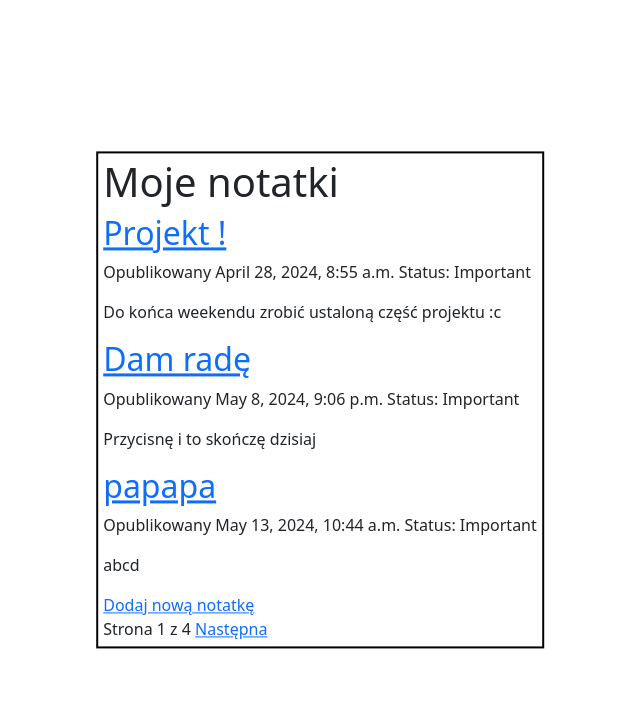
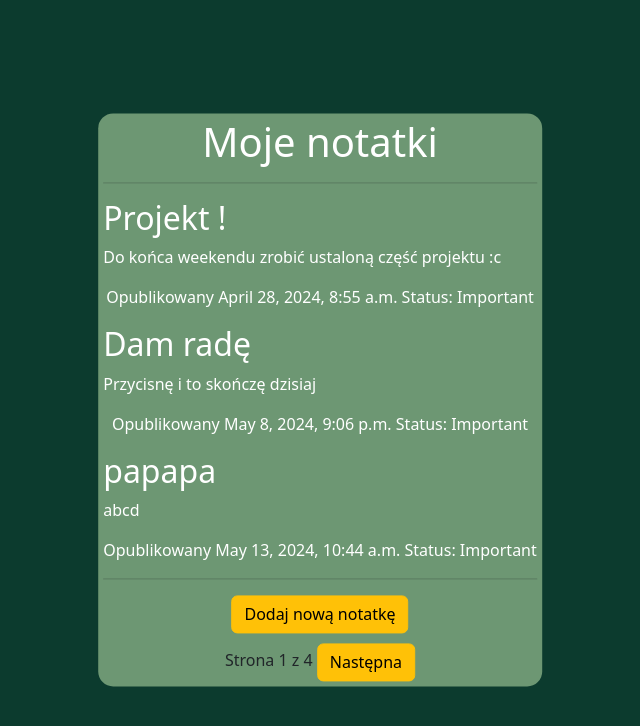
Before and after one commit to Olivier3TP/Notatnik, a Django app: page / in a window 1280 px wide. Shown: the top 726 px of the page, without its empty margins (320-960 px from the left). Run offline with Django 5.2, Linux system fonts and the light colour scheme; data comes from the database, SQL or seed files in the repository; both versions use the stored data as it was after the commit.

Commit message:
commit 4 koniec, chyba...

```diff
--- a/aplikacjaNotatnik/static/css/notatnik.css
+++ b/aplikacjaNotatnik/static/css/notatnik.css
@@ -1,11 +1,40 @@
 .main-div{
     height: auto;
     width: auto;
-    border: 2px solid black;
+    /*border: 2px solid #FFC107;*/
     padding: 5px;
     position: absolute;
     top: 50%;
     left: 50%;
     transform: translate(-50%, -50%);
-    overflow-y: scroll;
+    overflow-y: auto;
+    background-color: #6D9773;
+    border-radius: 15px;
 }
+.note-title, .info{
+    text-decoration: none;
+    color: white;
+}
+body{
+    background-color: #0C3B2E !important;
+}
+.note-text{
+    color: white !important;
+}
+.add-note-margin{
+    margin-bottom: 10px !important;
+}
+.info-center, .info{
+    text-align: center !important;
+}
+.pagination{
+    display: inline-block !important;
+}
+.form-style input, textarea, select{
+    border: 1px solid black;
+}
+.form-style textarea{
+    resize: none;
+    width: 100%;
+    height: 250px;
+}
--- a/aplikacjaNotatnik/templates/notes_list.html
+++ b/aplikacjaNotatnik/templates/notes_list.html
@@ -2,18 +2,25 @@
 {% load static %}
 
 {% block title %}Moje notatki{% endblock %}
+<link href="{% static "css/notatnik.css" %}" rel="stylesheet">
 <link rel="icon" href="{% static 'notes-icon.png' %}" type="image/x-icon">
-<link href="{% static "css/notatnik.css" %}" rel="stylesheet">
 
 {% block content %}
+    <main>
         <div class="main-div">
-        <h1>Moje notatki</h1>
+            <h1 class="info">Moje notatki</h1>
+            <hr>
             {% for note in notes %}
-            <h2><a href="{{ note.get_absolute_url }}">{{ note.title }}</a></h2>
+                <h2><a class="note-title" href="{{ note.get_absolute_url }}">{{ note.title }}</a></h2>
+                <div class="note-text">{{ note.text|truncatewords:30|linebreaks }}</div>
                 <p class="info">Opublikowany {{ note.time }} Status: {{ note.status }}</p>
-            {{ note.text|truncatewords:30|linebreaks }}
             {% endfor %}
-        <a href="{% url 'add_note' %}">Dodaj nową notatkę</a>
+            <hr>
+            <div class="info-center">
+                <a class="btn btn-warning add-note-margin" href="{% url 'add_note' %}">Dodaj nową notatkę</a>
+                <br>
                 {% include "pagination.html" with page=notes %}
             </div>
+        </div>
+    </main>
 {% endblock %}
--- a/aplikacjaNotatnik/templates/pagination.html
+++ b/aplikacjaNotatnik/templates/pagination.html
@@ -1,13 +1,13 @@
 <div class="pagination">
     <span class="step-links">
         {% if page.has_previous %}
-        <a href="?page={{ page.previous_page_number }}">Poprzednia</a>
+        <a class="btn btn-warning" href="?page={{ page.previous_page_number }}">Poprzednia</a>
         {% endif %}
         <span class="current">
             Strona {{ page.number }} z {{ page.paginator.num_pages }}
         </span>
     {% if page.has_next %}
-        <a href="?page={{ page.next_page_number }}">Następna</a>
+        <a class="btn btn-warning" href="?page={{ page.next_page_number }}">Następna</a>
     {% endif %}
     </span>
 </div>
--- a/aplikacjaNotatnik/urls.py
+++ b/aplikacjaNotatnik/urls.py
@@ -3,7 +3,7 @@ from . import views
 
 urlpatterns = [
     path("", views.notes_list, name='notes_list'),
-    #path("notes_list/", views.notes_list, name='notes_list'),
+    path("notes_list/", views.notes_list, name='notes_list'),
     path('add_note/', views.add_note, name='add_note'),
     path("detail_note/<int:id>/", views.detail_note, name='detail_note'),
     path("edit_note/<int:id>/", views.edit_note, name='edit_note'),
--- a/aplikacjaNotatnik/views.py
+++ b/aplikacjaNotatnik/views.py
@@ -32,7 +32,7 @@ def add_note(request):
         form = NoteForm(request.POST)
         if form.is_valid():
             form.save()
-            return redirect('note_list')
+            return redirect('notes_list')
     else:
         form = NoteForm()
     return render(request, "add_and_edit_note.html", {"form": form})
```
Also changed, not shown: aplikacjaNotatnik/templates/add_and_edit_note.html (+11 -7 lines), aplikacjaNotatnik/templates/detail_note.html (+6 -5 lines), db.sqlite3. Lines whose indentation alone changed are shown as unchanged.
